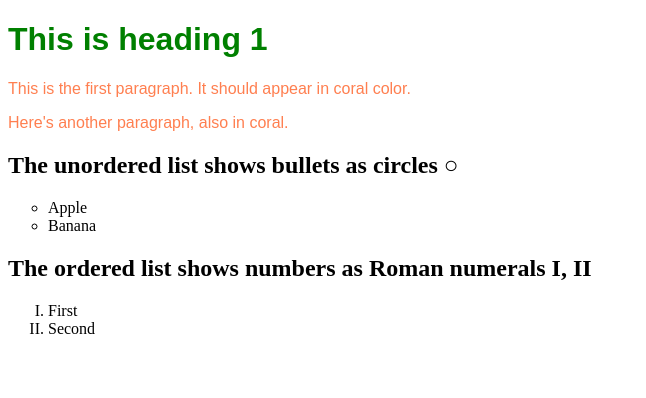
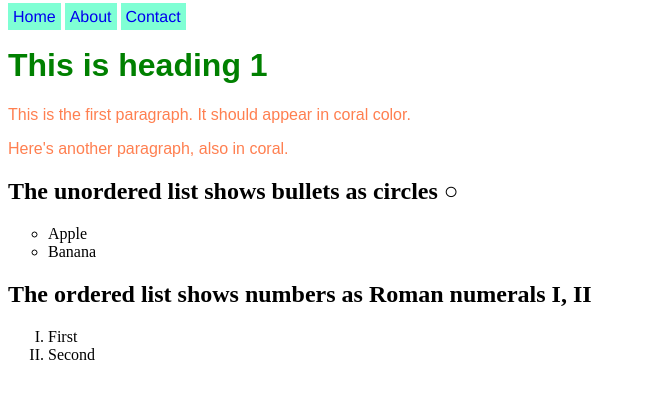
Before and after one commit to Keamogetsw3/fnb_app_academy-CSS, a plain HTML site: page index.html in a window 1280 px wide. Shown: the whole page, without its empty margins (0-646 px from the left). Drawn offline with Linux system fonts and the light colour scheme.

Commit message:
add ed some style to our hyperlinks

```diff
--- a/index.html
+++ b/index.html
@@ -5,6 +5,10 @@
   <link rel="stylesheet" href="style.css">
 </head>
 <body>
+
+  <a href="index.html">Home</a>
+  <a href="#">About</a>
+  <a href="#">Contact</a>
 
   <h1>This is heading 1</h1>
   <p>This is the first paragraph. It should appear in coral color.</p>
@@ -22,5 +26,7 @@
     <li>Second</li>
   </ol>
 
+
+
 </body>
 </html>
--- a/style.css
+++ b/style.css
@@ -12,3 +12,13 @@ ul {
 ol{
     list-style-type: upper-roman;
 }
+a{
+font-family : Helvetica, sans-serif;
+text-decoration : none;
+background-color: aquamarine;
+padding : 5px;
+}
+a:hover{
+background-color: aqua;
+color : #ffffff;
+}
```
